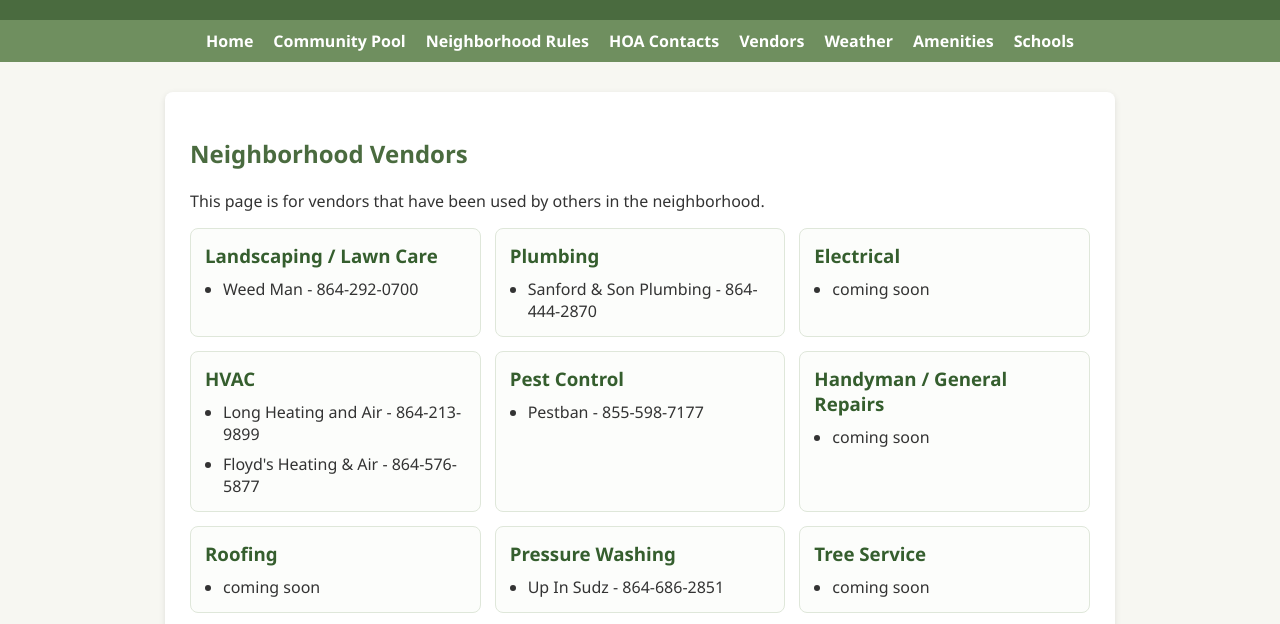
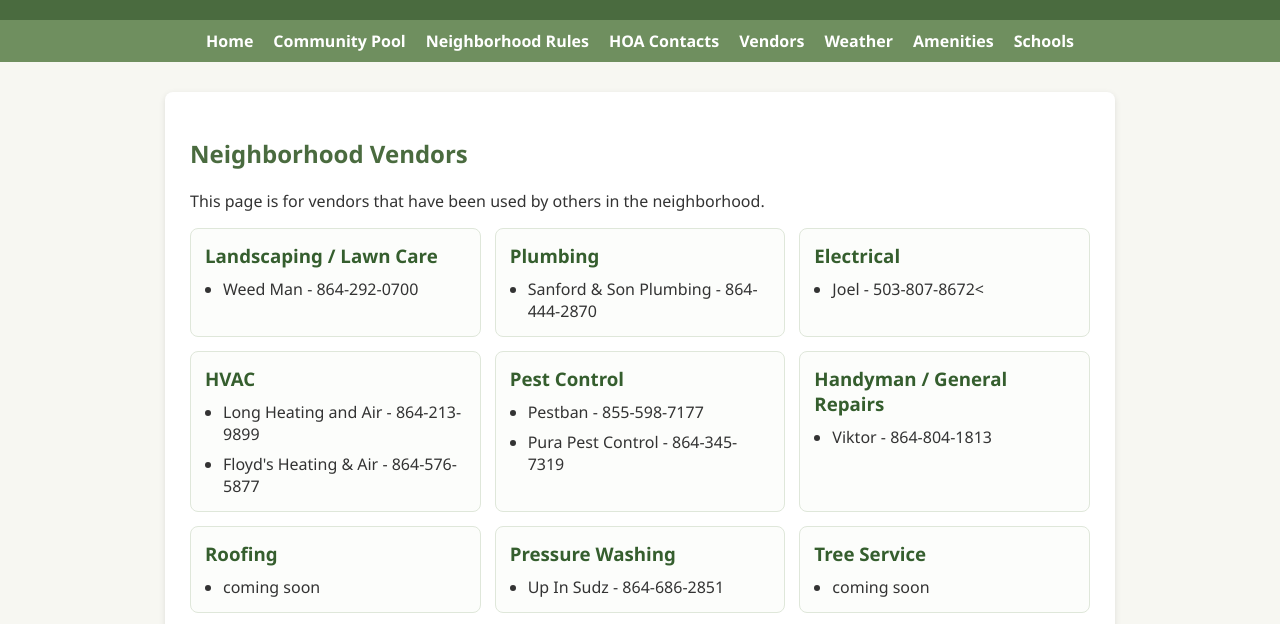
Before and after one commit to iwindon/paddockpoint, a plain HTML site: page vendor.html in a window 1280 px wide. Shown: the part 106-730 px from the top of the page. Drawn offline with Linux system fonts and the light colour scheme.

Commit message:
updated vendors

```diff
--- a/vendor.html
+++ b/vendor.html
@@ -45,7 +45,7 @@
         <article class="amenity-card">
             <h3>Electrical</h3>
             <ul>
-                <li>coming soon</li>
+                <li>Joel - 503-807-8672<
             </ul>
         </article>
 
@@ -61,13 +61,14 @@
             <h3>Pest Control</h3>
             <ul>
                 <li>Pestban - 855-598-7177</li>
+                <li>Pura Pest Control - 864-345-7319</li>
             </ul>
         </article>
 
         <article class="amenity-card">
             <h3>Handyman / General Repairs</h3>
             <ul>
-                <li>coming soon</li>
+                <li>Viktor - 864-804-1813
             </ul>
         </article>
 
```
